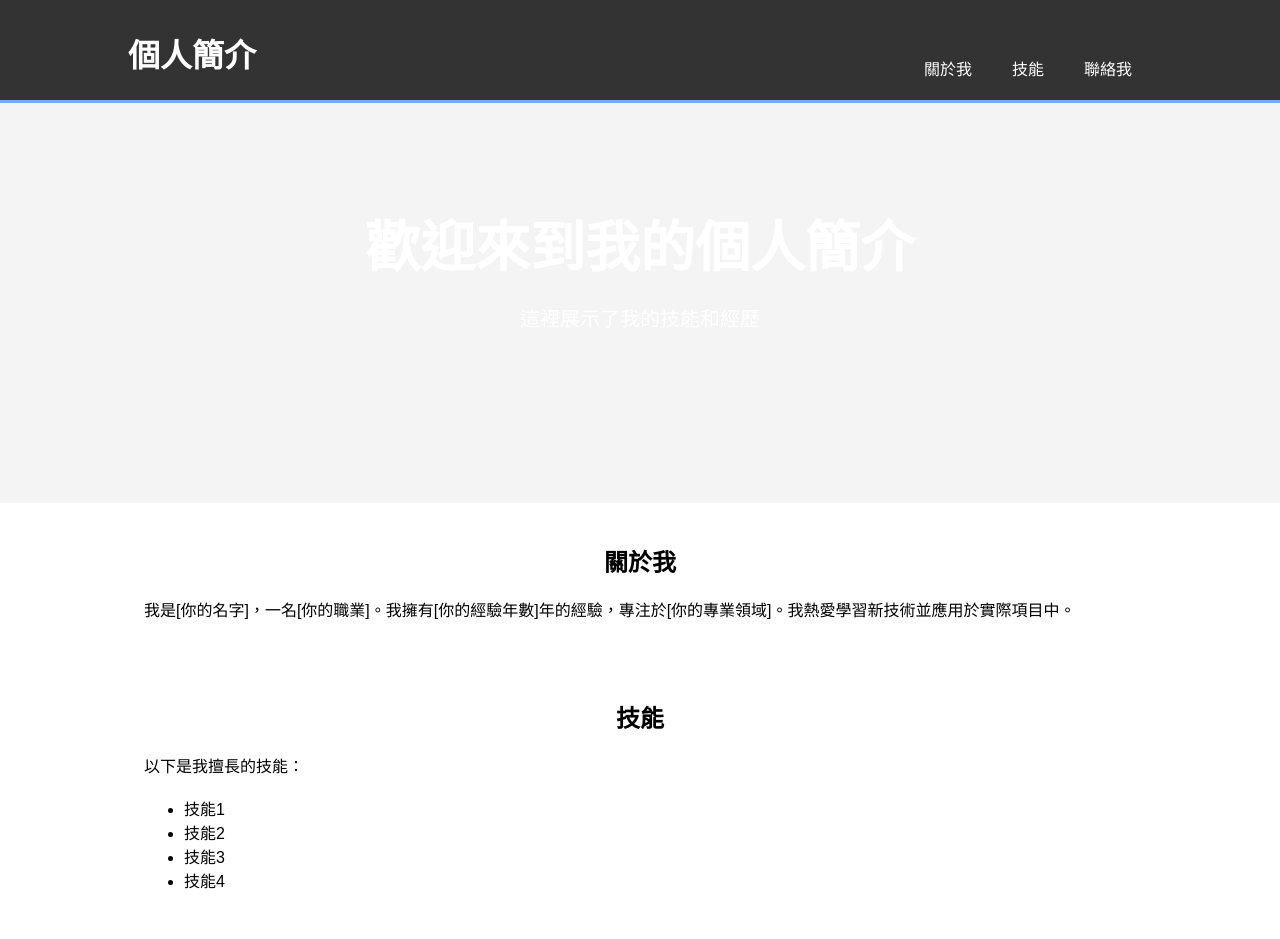
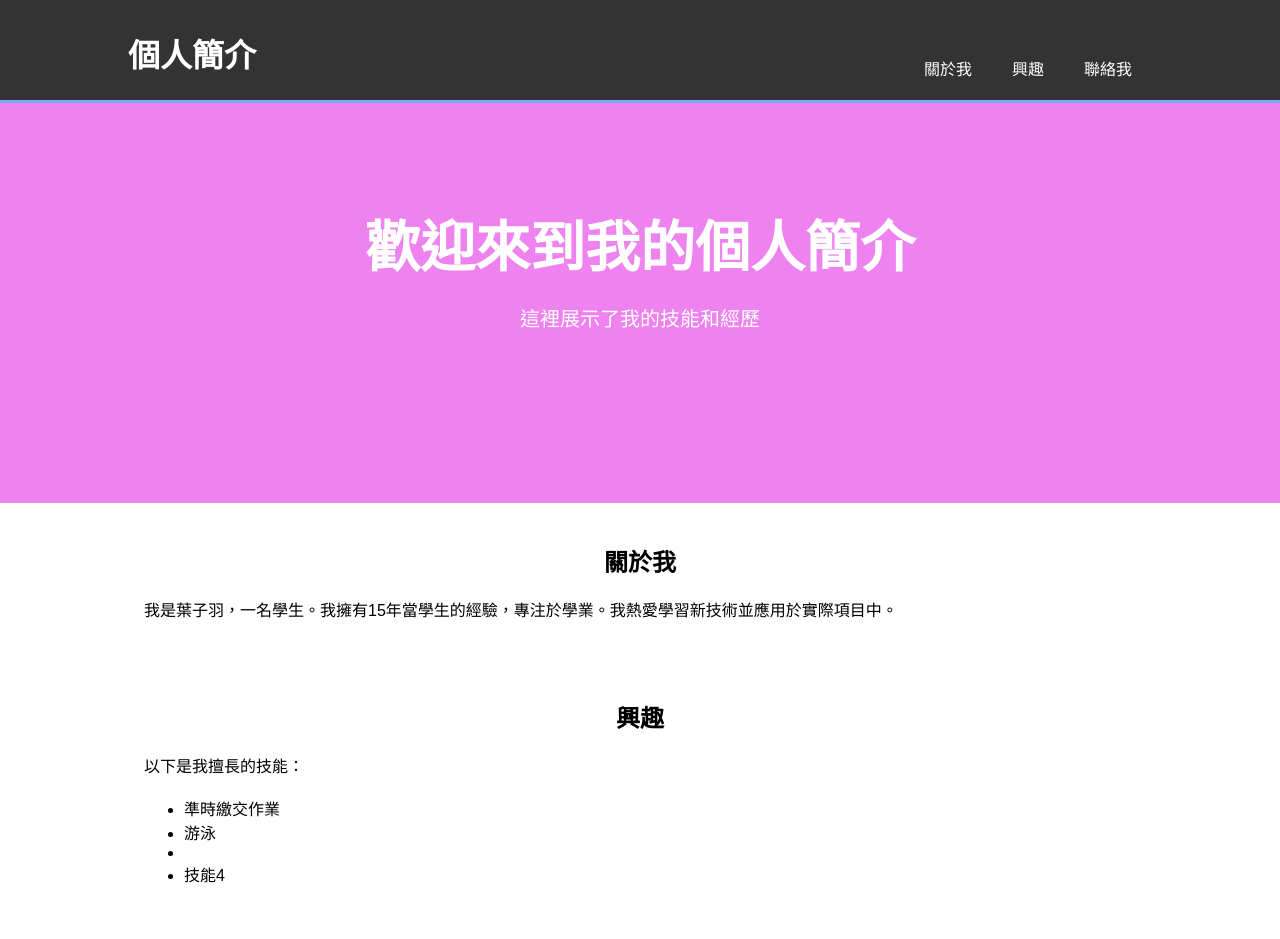
Before and after one commit to zoe68866/zoe68866.github.io, a plain HTML site: page index.html in a window 1280 px wide. Shown: the top 939 px of the page. Drawn offline with Linux system fonts and the light colour scheme.

Commit message:
first commit

```diff
--- a/index.html
+++ b/index.html
@@ -9,7 +9,7 @@
             font-family: Arial, sans-serif;
             margin: 0;
             padding: 0;
-            background-color: #f4f4f4;
+            background-color: #EE82EE;
         }
         .container {
             width: 80%;
@@ -90,7 +90,7 @@
             <nav>
                 <ul>
                     <li><a href="#about">關於我</a></li>
-                    <li><a href="#skills">技能</a></li>
+                    <li><a href="#skills">興趣</a></li>
                     <li><a href="#contact">聯絡我</a></li>
                 </ul>
             </nav>
@@ -107,18 +107,18 @@
     <section class="content" id="about">
         <div class="container">
             <h2>關於我</h2>
-            <p>我是[你的名字]，一名[你的職業]。我擁有[你的經驗年數]年的經驗，專注於[你的專業領域]。我熱愛學習新技術並應用於實際項目中。</p>
+            <p>我是葉子羽，一名學生。我擁有15年當學生的經驗，專注於學業。我熱愛學習新技術並應用於實際項目中。</p>
         </div>
     </section>
 
     <section class="content" id="skills">
         <div class="container">
-            <h2>技能</h2>
+            <h2>興趣</h2>
             <p>以下是我擅長的技能：</p>
             <ul>
-                <li>技能1</li>
-                <li>技能2</li>
-                <li>技能3</li>
+                <li>準時繳交作業</li>
+                <li>游泳</li>
+                <li></li>
                 <li>技能4</li>
             </ul>
         </div>
```
